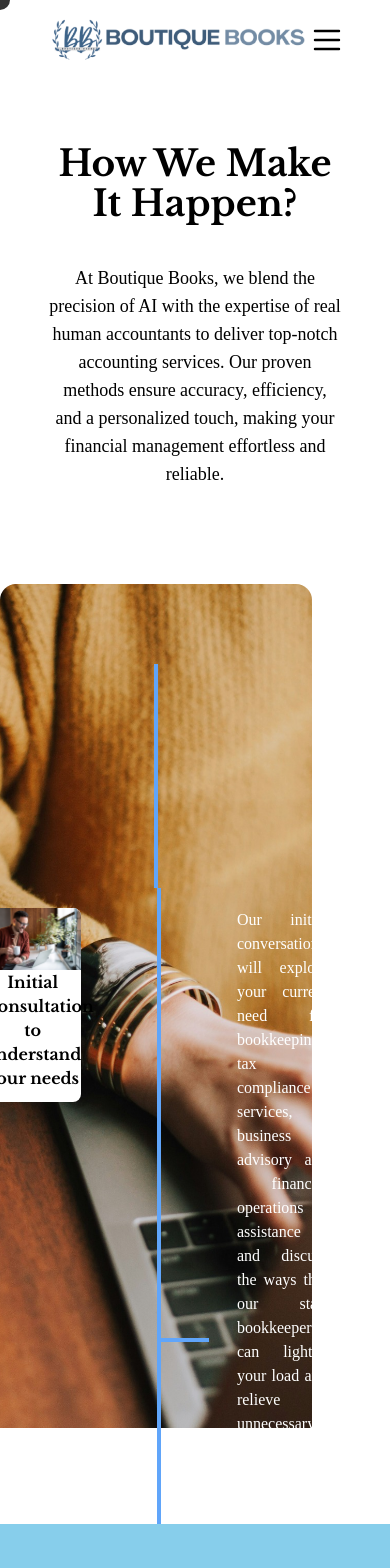
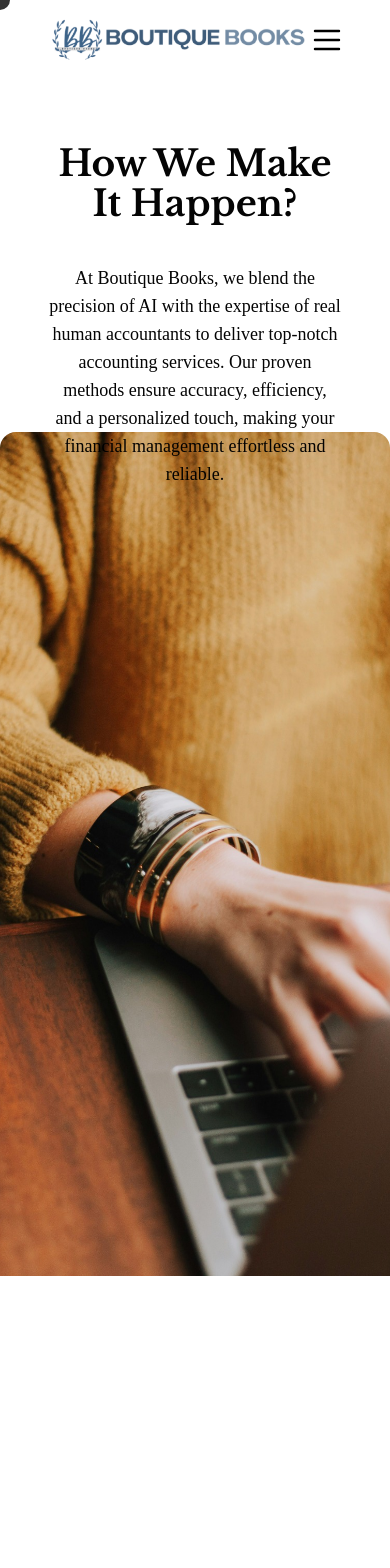
Before and after one commit to NikhilMourya/Boutique-Books, a React (Vite) app: page /our-methods in a window 390 px wide. Shown: the top 1568 px of the page. Built offline with nearby package versions, Linux system fonts and the light colour scheme; a web font is replaced by a local one.

Commit message:
animation on methods complated

```diff
--- a/src/App.css
+++ b/src/App.css
@@ -45,7 +45,10 @@ div:focus {
 
 }
 
-
+.overlay::after {
+  transition: background ease-in 200ms;
+  transition: all ease-in 200ms;
+}
 
 .overlay::after {
   content: "";
--- a/src/page/OurMethods.jsx
+++ b/src/page/OurMethods.jsx
@@ -55,7 +55,7 @@ export default function OurMethods() {
     let wrppperheight = wrapper.offsetHeight;
 
     function getScrollAmount() {
-      let timelineHeight = wrapper.scrollHeight;
+      let timelineHeight = wrapper.scrollHeight + 100;
       return -(timelineHeight - window.innerHeight);
     }
     console.log(getScrollAmount(), 'height');
@@ -82,13 +82,23 @@ export default function OurMethods() {
           trigger: '#timeline-container',
           start: 'top 0%',
           end: () => `+=${getScrollAmount() * -0.1}`,
-          scrub: 2,
-          pin: true
+          scrub: 4,
+          pin: true,
         }
       })
 
-      t2.from("#timeline-container", {
-        width: "80%",
+      // t2.from("#timeline-container", {
+      //   width: "80%",
+      // })
+      t2.to('#title-wrapper',{
+        opacity:0,
+        duration:0.3
+      })
+
+      t2.fromTo('#timeline-wrappper',{
+        opacity:0,
+      },{
+        opacity:1,
       })
 
       t2.to(wrapper, {
@@ -101,8 +111,11 @@ export default function OurMethods() {
 
   }, [])
   return (
-    <main className="flex flex-col gap-y-24 py-24 pt-36">
-      <section className="w-9/12 mx-auto flex flex-col gap-y-10 md:gap-x-24 lg:px-16 items-center">
+    <main className="flex flex-col gap-y-24 pt-36" id='our-methods-wrapper'>
+
+
+      <section className="fixed z-20" id='title-wrapper'>
+        <div className='w-9/12 mx-auto flex flex-col gap-y-10 md:gap-x-24 lg:px-16 items-center justify-center'>
           <H1 className={'font-primary'}>How We Make It Happen?</H1>
 
           <p className='font-article text-lg'>
@@ -111,11 +124,13 @@ export default function OurMethods() {
             proven methods ensure accuracy, efficiency, and a personalized touch,
             making your financial management effortless and reliable.
           </p>
+        </div>
       </section>
 
-      <section className='center'>
+      <section className='relative mt-72'>
         {/* <div className="relative overlay w-10/12 mx-auto h-screen"> */}
         <div className="relative w-full mx-auto" id='timeline-container'>
+          <div className=''>
             <img
               src={MenWithLaptop}
               alt=""
@@ -195,6 +210,8 @@ export default function OurMethods() {
               {/* Extra timeline bar on bottom */}
             </section>
           </div>
+
+        </div>
       </section>
 
     </main>
--- a/src/styles/index.css
+++ b/src/styles/index.css
@@ -129,3 +129,11 @@
 body {
     cursor: none;
 }
+
+
+#our-methods-wrapper .pin-spacer {
+    display: flex !important;
+    justify-content: center !important;
+    align-items: center !important;
+
+}
```
Lines whose indentation alone changed are shown as unchanged.
